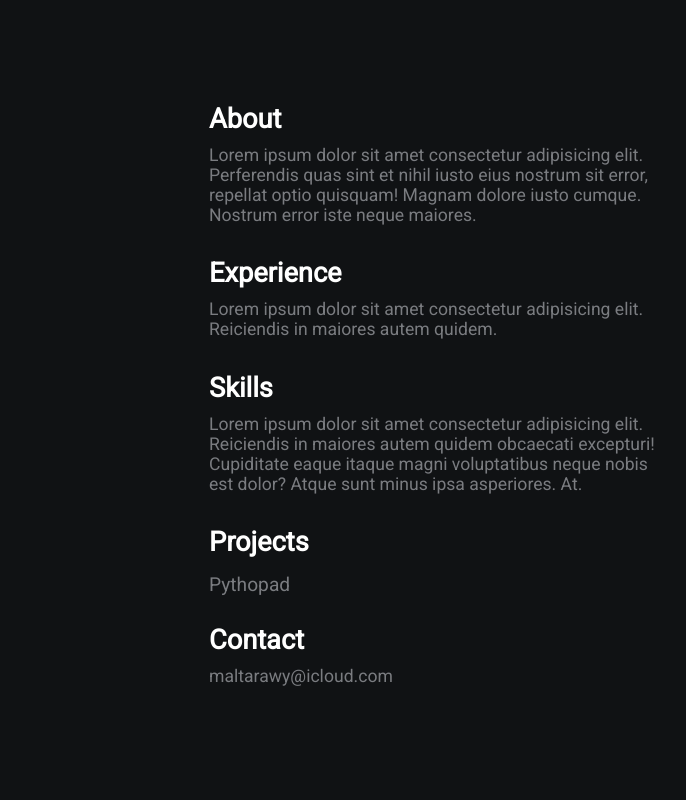
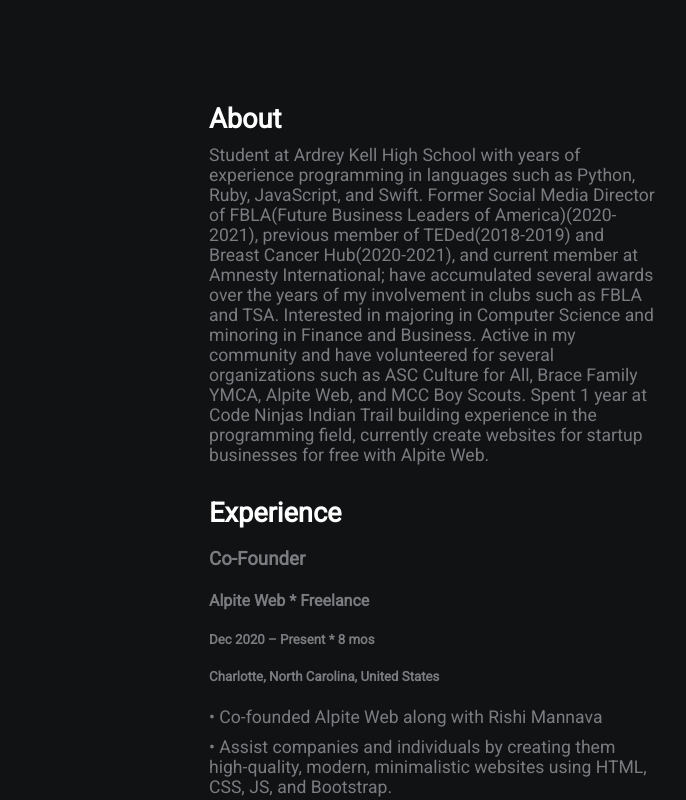
Before and after one commit to maltarawy/maltarawy.github.io, a plain HTML site: page index.html in a window 1280 px wide. Shown: the top 800 px of the page, 431-1117 px from the left. Drawn offline with Linux system fonts and the light colour scheme.

Commit message:
Update index.html

```diff
--- a/index.html
+++ b/index.html
@@ -20,10 +20,15 @@
         </div>
         <div class="section-2">
             <h2>About</h2>
-            <p>Lorem ipsum dolor sit amet consectetur adipisicing elit. Perferendis quas sint et nihil iusto eius nostrum sit error, repellat optio quisquam! Magnam dolore iusto cumque. Nostrum error iste neque maiores.</p>
+            <p>Student at Ardrey Kell High School with years of experience programming in languages such as Python, Ruby, JavaScript, and Swift. Former Social Media Director of FBLA(Future Business Leaders of America)(2020-2021), previous member of TEDed(2018-2019) and Breast Cancer Hub(2020-2021), and current member at Amnesty International; have accumulated several awards over the years of my involvement in clubs such as FBLA and TSA. Interested in majoring in Computer Science and minoring in Finance and Business. Active in my community and have volunteered for several organizations such as ASC Culture for All, Brace Family YMCA, Alpite Web, and MCC Boy Scouts. Spent 1 year at Code Ninjas Indian Trail building experience in the programming field, currently create websites for startup businesses for free with Alpite Web.</p>
             <h2>Experience</h2>
-            <p>Lorem ipsum dolor sit amet consectetur adipisicing elit. Reiciendis in maiores autem quidem.</p>
-
+            <h3>Co-Founder</h3>
+            <h4>Alpite Web * Freelance</h4>
+            <h5>Dec 2020 – Present * 8 mos</h5>
+            <h5>Charlotte, North Carolina, United States</h5>
+            <p>• Co-founded Alpite Web along with Rishi Mannava</p>
+            <p>• Assist companies and individuals by creating them high-quality, modern, minimalistic websites using HTML, CSS, JS, and Bootstrap.</p>
+            <p>• Created websites for: OJ'S NY DELI, Abi Bakes</p>
             <h2>Skills</h2>
             <p>Lorem ipsum dolor sit amet consectetur adipisicing elit. Reiciendis in maiores autem quidem obcaecati excepturi! Cupiditate eaque itaque magni voluptatibus neque nobis est dolor? Atque sunt minus ipsa asperiores. At.</p>
             <h2>Projects</h2>
```
